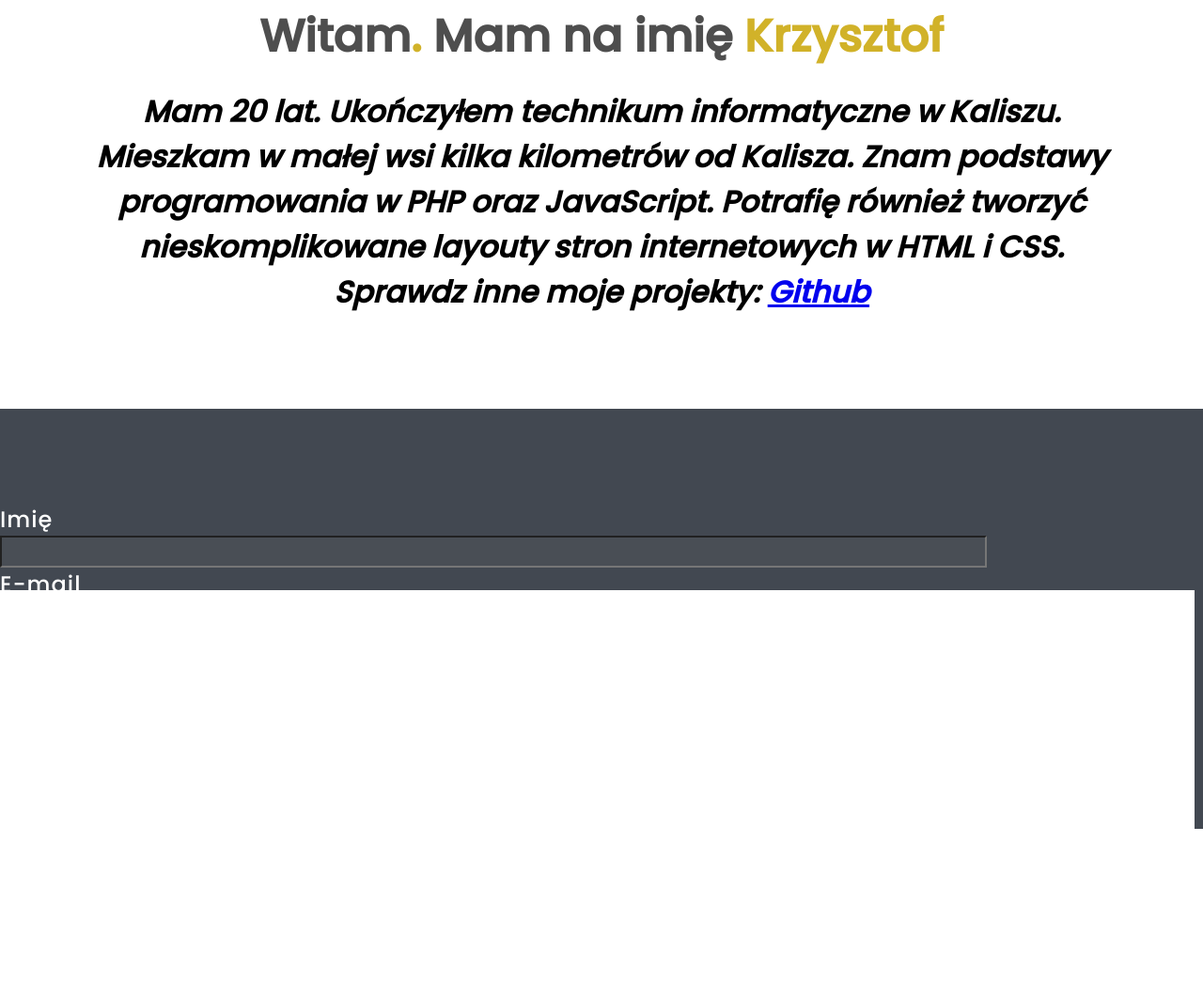
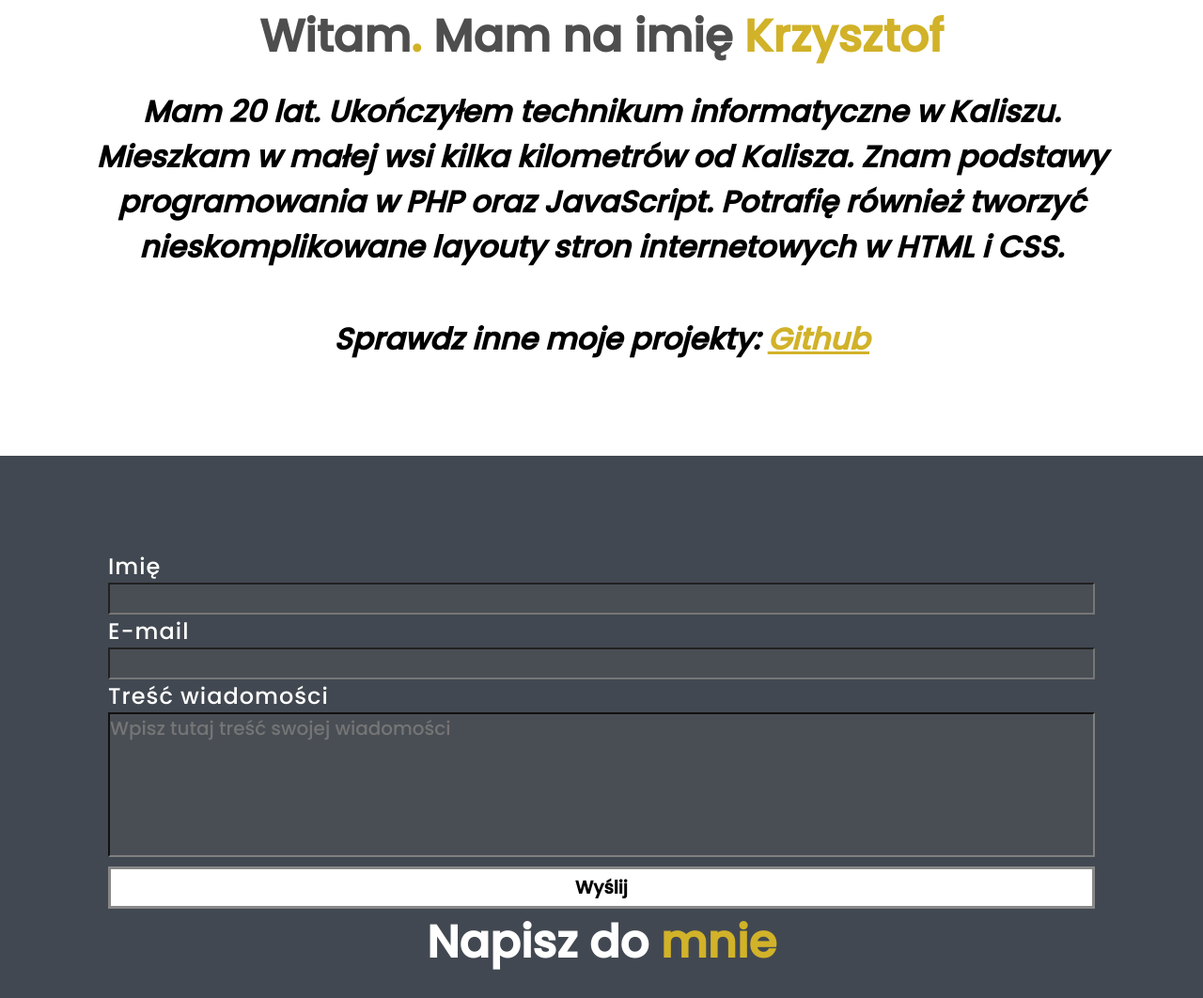
Before and after one commit to krzysztofszczesniak06/site, a plain HTML site: page index.html in a window 1280 px wide. Shown: the part 897-1959 px from the top of the page at 94% size. Drawn offline with Linux system fonts and the light colour scheme.

Commit message:
Update style.css

```diff
--- a/style.css
+++ b/style.css
@@ -18,6 +18,7 @@
         background-color: #555;
         background-blend-mode: soft-light;
         background-attachment: fixed;
+        background-size: cover;
     }
 
     #title {
@@ -48,6 +49,16 @@
         font-family: Poppins, sans-serif;
     }
 
+    #links {
+        padding-top: 50px;
+    }
+
+    #links a {
+        text-decoration: none;
+        color: rgb(209, 178, 41);
+        text-decoration: underline;
+    }
+
     .yellow {
         color: rgb(209, 178, 41);
     }
@@ -56,6 +67,7 @@
         display: flex;
         justify-content: space-evenly;
         align-items: center;
+        flex-wrap: wrap;
         background-color: rgb(66, 72, 81);
         padding: 100px 0;
         color: white;
```
